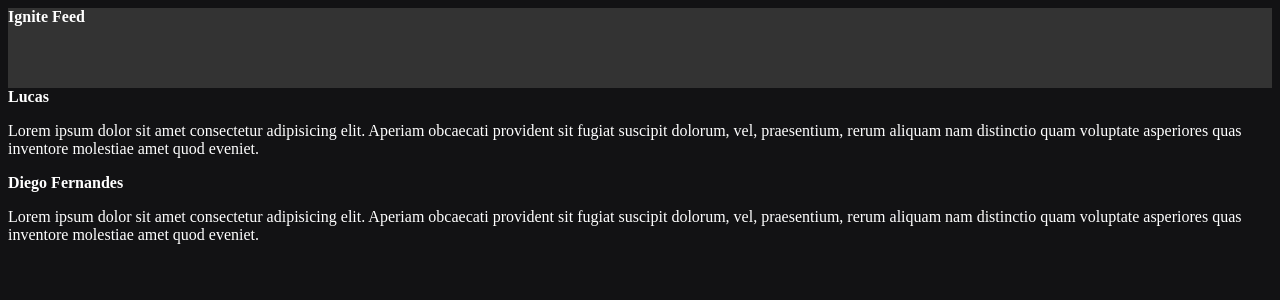
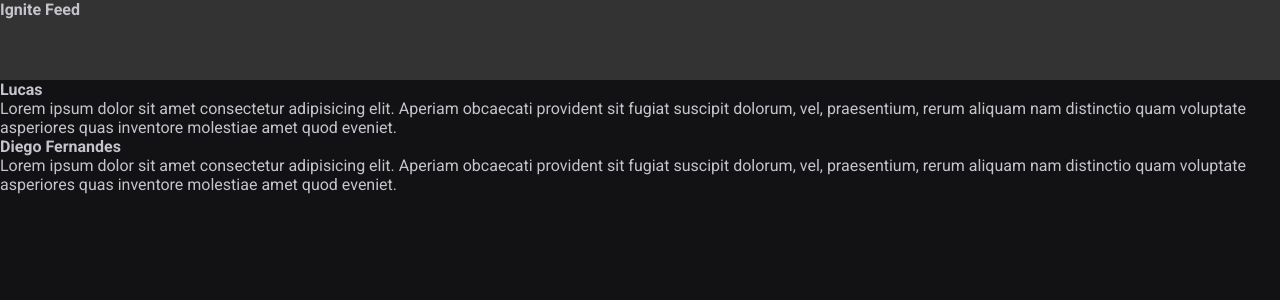
Before and after one commit to dev-lucccaslp/SystemFeed, a React (Vite) app: page / in a window 1280 px wide. Shown: the top 300 px of the page. Built offline with nearby package versions, Linux system fonts and the light colour scheme.

Commit message:
Estrutura da aplicação - CSS global

```diff
--- a/index.html
+++ b/index.html
@@ -2,8 +2,16 @@
 <html lang="en">
   <head>
     <meta charset="UTF-8" />
+
+    <link rel="preconnect" href="https://fonts.googleapis.com" />
+    <link rel="preconnect" href="https://fonts.gstatic.com" crossorigin />
+
     <link rel="icon" type="image/svg+xml" href="/vite.svg" />
     <meta name="viewport" content="width=device-width, initial-scale=1.0" />
+
+
+    <link href="https://fonts.googleapis.com/css2?family=Roboto:wght@400;700&display=swap" rel="stylesheet" />
+
     <title>Project One</title>
   </head>
   <body>
--- a/src/App.jsx
+++ b/src/App.jsx
@@ -1,6 +1,7 @@
 import { Header } from "./components/header"
 import { Post } from "./Post"
 
+import './global.css'
 
 export function App() {
   return (
--- a/src/Post.jsx
+++ b/src/Post.jsx
@@ -1,5 +1,3 @@
-import './styles.css';
-
 export function Post(props){
     return(
         <div>
--- /dev/null
+++ b/src/global.css
@@ -0,0 +1,30 @@
+:root {
+    --white: #fff;
+    --gray-100: #e1e1e6;
+    --gray-300: #c4c4cc;
+    --gray-400: #8d8d99;
+    --gray-600: #323238;
+    --gray-700: #29292e;
+    --gray-800: #202024;
+    --gray-900: #121214;
+
+    --green-500: #00875f;
+  }
+
+*{
+    margin: 0;
+    padding: 0;
+    box-sizing: border-box;
+}
+
+body{
+    background: var(--gray-900);
+    color: var(--gray-300);
+    -webkit-font-smoothing: antialiased;
+}
+
+body, input, textarea, button{
+    font-family: 'Roboto', sans-serif;
+    font-weight: 400;
+    font-size: 1rem;
+}
--- a/src/styles.css
+++ /dev/null
@@ -1,4 +0,0 @@
-body {
-    background: #121214;
-    color: #fff;
-}
```
